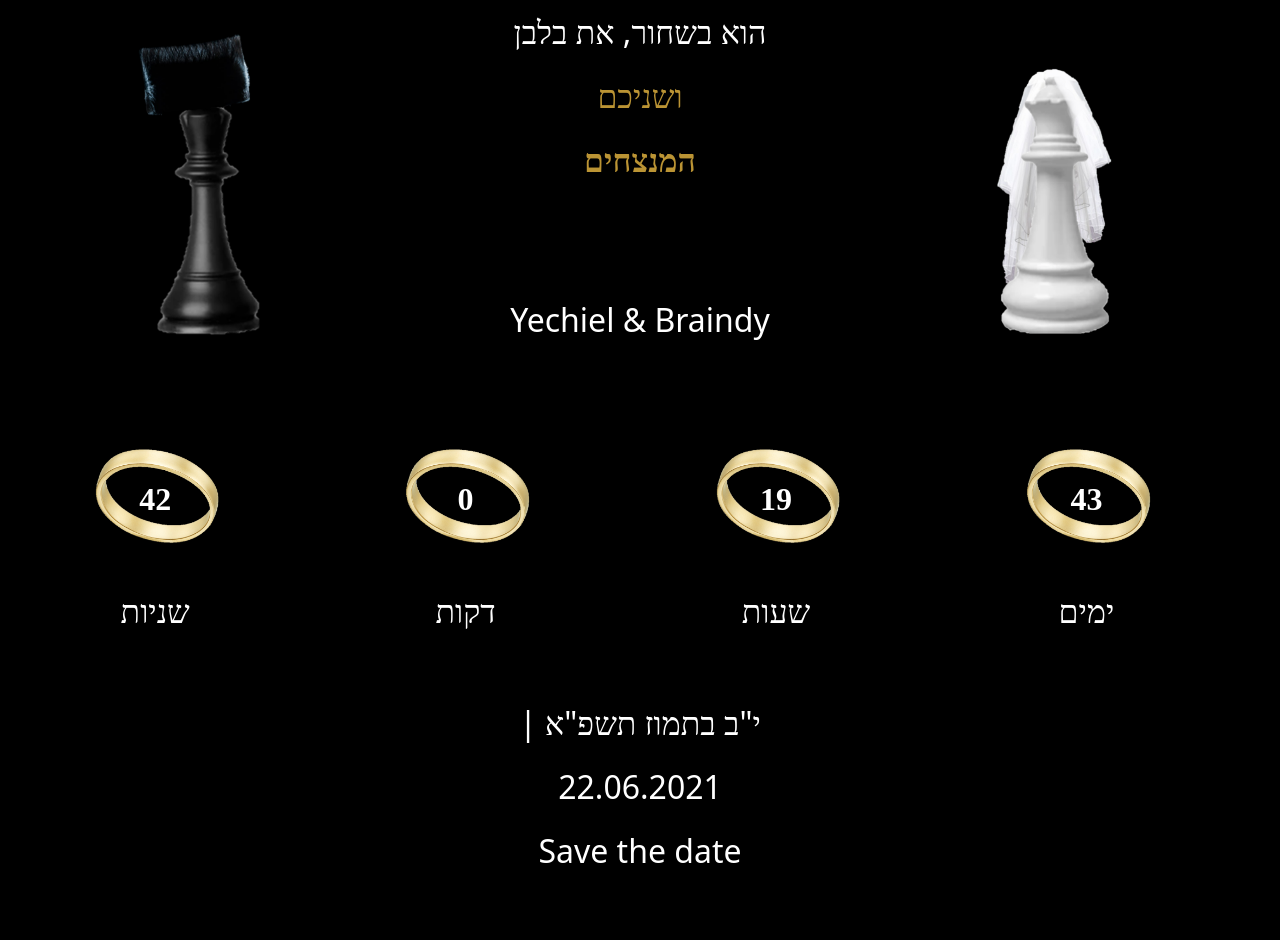
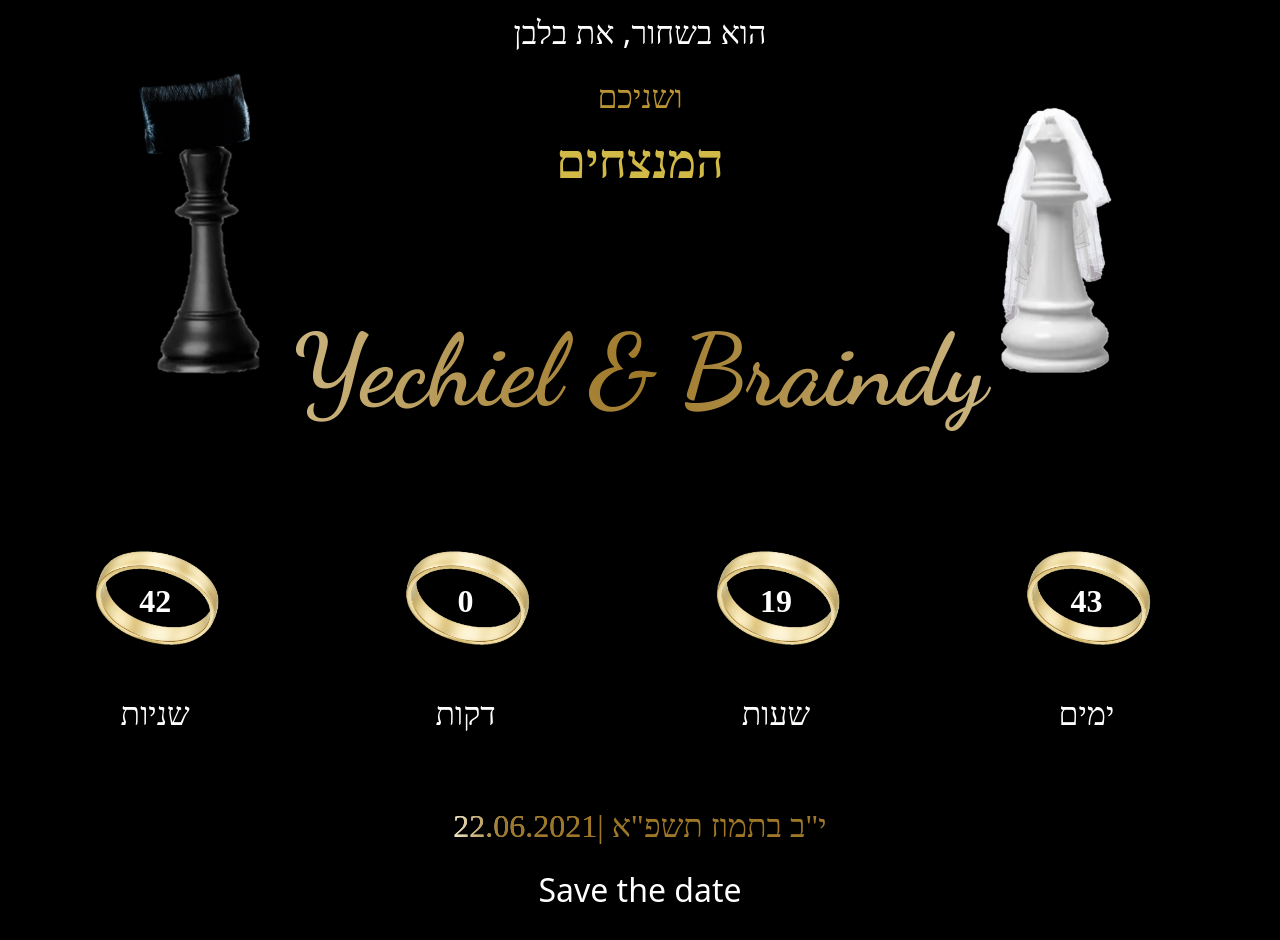
Before and after one commit to RivkaBarNatan/64WeddingCountdown, an Angular app: page / in a window 1280 px wide. Shown: the part 1000-1940 px from the top of the page. Built offline with nearby package versions, Linux system fonts and the light colour scheme; a small style sheet from the web is missing.

Commit message:
Update main.component.scss

```diff
--- a/src/app/main/main.component.scss
+++ b/src/app/main/main.component.scss
@@ -309,3 +309,90 @@ h1::after {
     }
 
 }
+
+@keyframes growDwindling
+{
+    from {transform: scale(1); color: #bb9434;}
+    to {transform: scale(2); color: #e7de5a;}
+}
+
+
+@keyframes Swinging
+{
+    // from {transform: rotate(382deg);}
+    // to {transform: rotate(342deg);}
+    0%, 20%, 40%{
+        transform: rotate(342deg);
+    }
+    10%, 30%, 50%{
+        transform: rotate(382deg);
+    }
+    51%{
+        transform: rotate(0deg);
+    }
+
+    70%, 90%{
+        transform: rotate(0deg);
+    }
+    60%, 80%, 100%{
+        transform: rotate(0deg);
+    }
+}
+
+//מהמםםםם!!
+// @keyframes Swinging
+// {
+//     0%, 20%, 40%{
+//         transform: rotate(382deg);
+//     }
+//     10%, 30%, 50%{
+//         transform: rotate(342deg);
+//     }
+
+//     100%{
+//         transform: rotate(0deg);
+//     }
+// }
+
+.names
+{
+    font-size: 100px;
+    font-family: 'Dancing Script', cursive;
+    background: -webkit-radial-gradient(circle, #9e7828, #f0e7c8);
+    -webkit-background-clip: text;
+    -webkit-text-fill-color: transparent;
+}
+.dates
+{
+    font-family: 'Ellinia CLM', serif;
+    font-family: 'Felix007', serif;
+    animation: transitionlight .15s ease-in-out infinite;
+    // -webkit-background-clip: text;
+    // -webkit-text-fill-color: transparent;
+    display: inline-flex;
+
+}
+
+@keyframes transitionlight
+{
+    0% {
+        background: -webkit-linear-gradient(left, #9e7828, #9e7828, #9e7828,  #f0e7c8);
+        -webkit-background-clip: text;
+        -webkit-text-fill-color: transparent;
+    }
+    10% {
+        background: -webkit-linear-gradient(left, #9e7828, #f0e7c8, #9e7828,  #9e7828);
+        -webkit-background-clip: text;
+        -webkit-text-fill-color: transparent;
+    }
+    50%{
+        background: -webkit-linear-gradient(left, #9e7828, #f0e7c8, #9e7828, #9e7828);
+        -webkit-background-clip: text;
+        -webkit-text-fill-color: transparent;
+    }
+    100% {
+        background: -webkit-linear-gradient(right, #9e7828, #9e7828, #9e7828,  #f0e7c8);
+        -webkit-background-clip: text;
+        -webkit-text-fill-color: transparent;
+    }
+}
```
